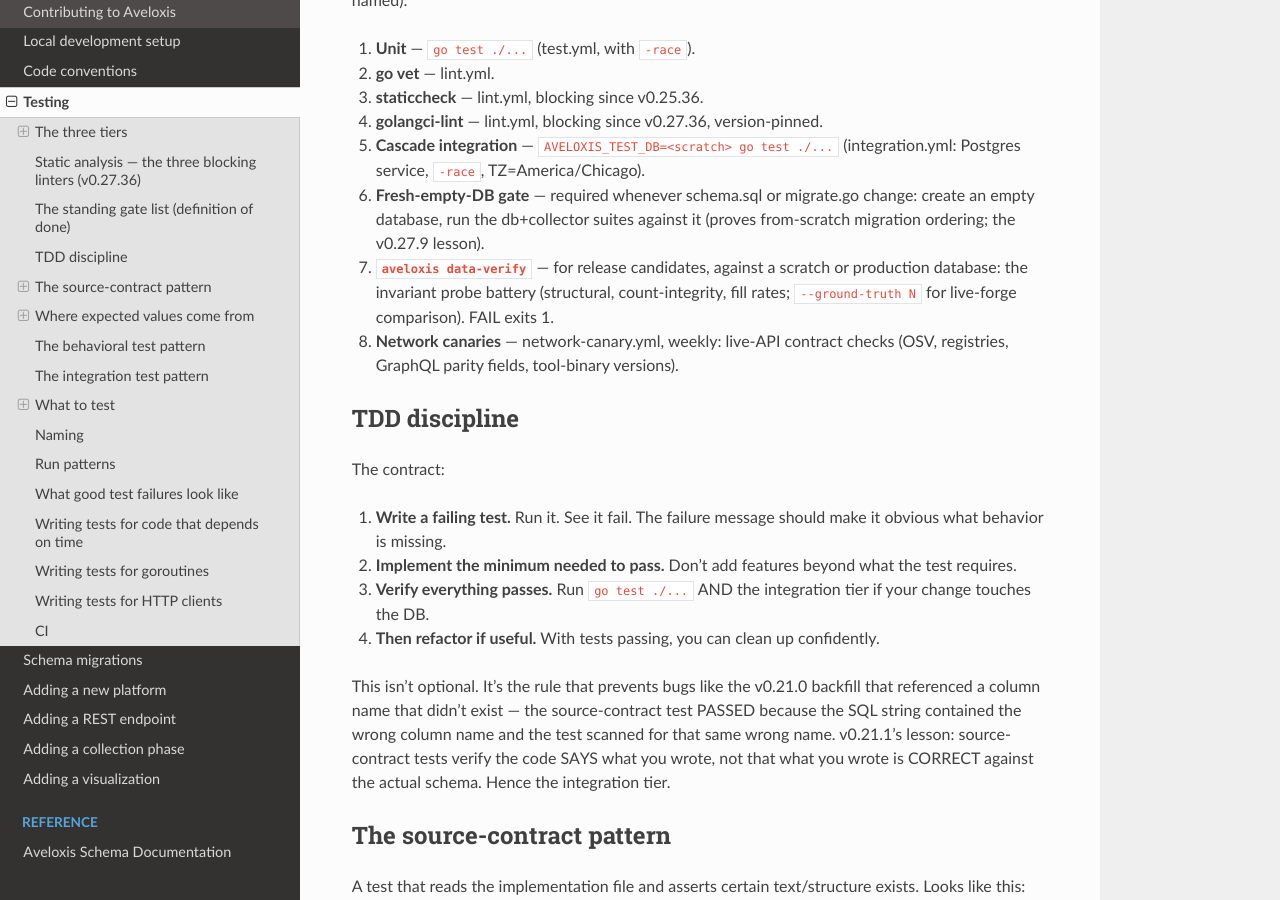
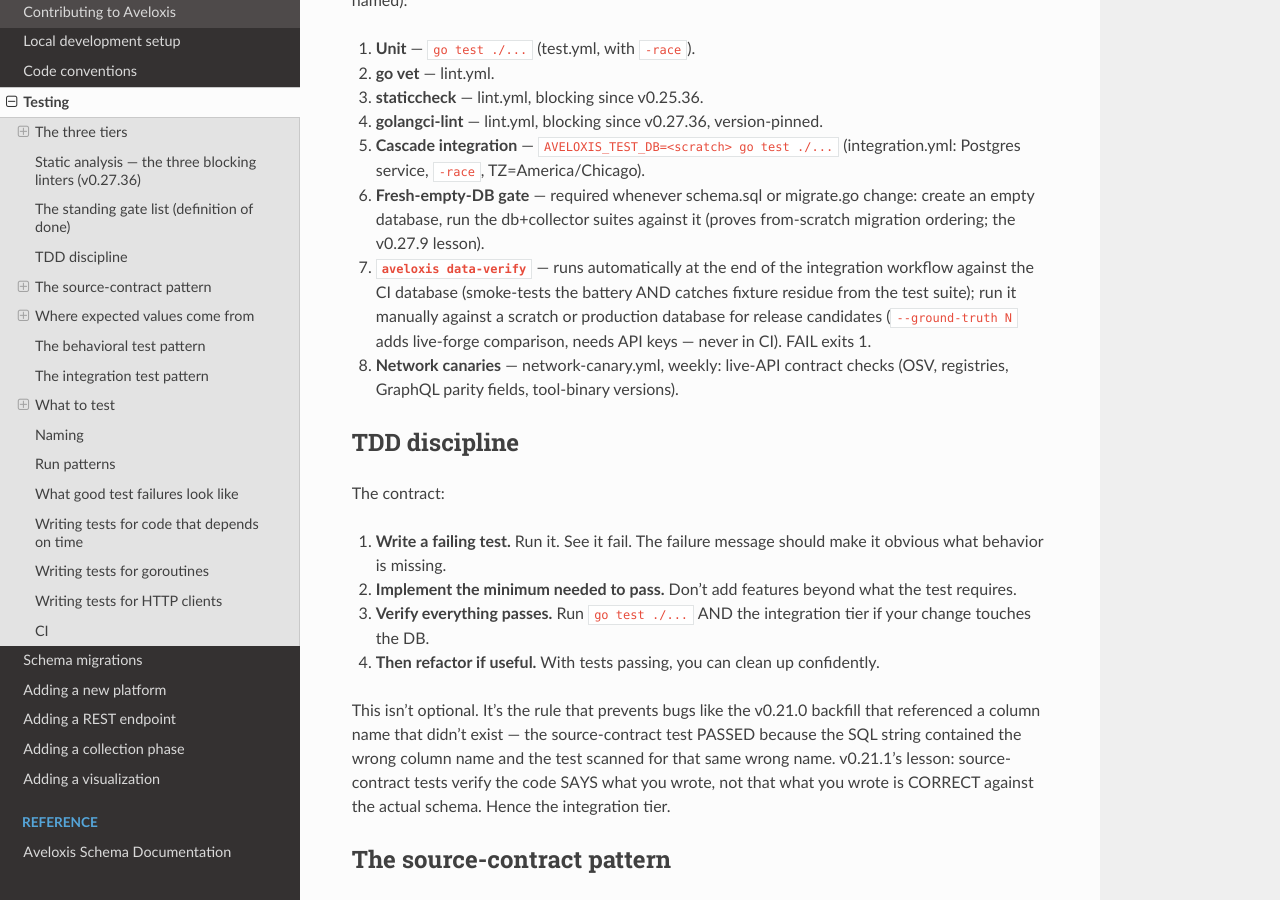
Before and after one commit to aveloxis/aveloxis, a Sphinx documentation site: the page built from docs/contributing/testing.md, in a window 1280 px wide and 900 px high, scrolled down 2100 px. Built offline with Sphinx 7.4.7 and the Read the Docs theme 3.1.0, drawn with Linux system fonts in a browser that asks for light colours.

Commit message:
adding automatic data verification against API's to github PR checks
Signed-off-by: Sean P. Goggins <s@goggins.com>

```diff
--- a/docs/contributing/testing.md
+++ b/docs/contributing/testing.md
@@ -98,10 +98,12 @@
    migrate.go change: create an empty database, run the db+collector
    suites against it (proves from-scratch migration ordering; the
    v0.27.9 lesson).
-7. **`aveloxis data-verify`** — for release candidates, against a
-   scratch or production database: the invariant probe battery
-   (structural, count-integrity, fill rates; `--ground-truth N` for
-   live-forge comparison). FAIL exits 1.
+7. **`aveloxis data-verify`** — runs automatically at the end of the
+   integration workflow against the CI database (smoke-tests the
+   battery AND catches fixture residue from the test suite); run it
+   manually against a scratch or production database for release
+   candidates (`--ground-truth N` adds live-forge comparison, needs
+   API keys — never in CI). FAIL exits 1.
 8. **Network canaries** — network-canary.yml, weekly: live-API
    contract checks (OSV, registries, GraphQL parity fields,
    tool-binary versions).
```
Also changed, not shown: 2 other files.
